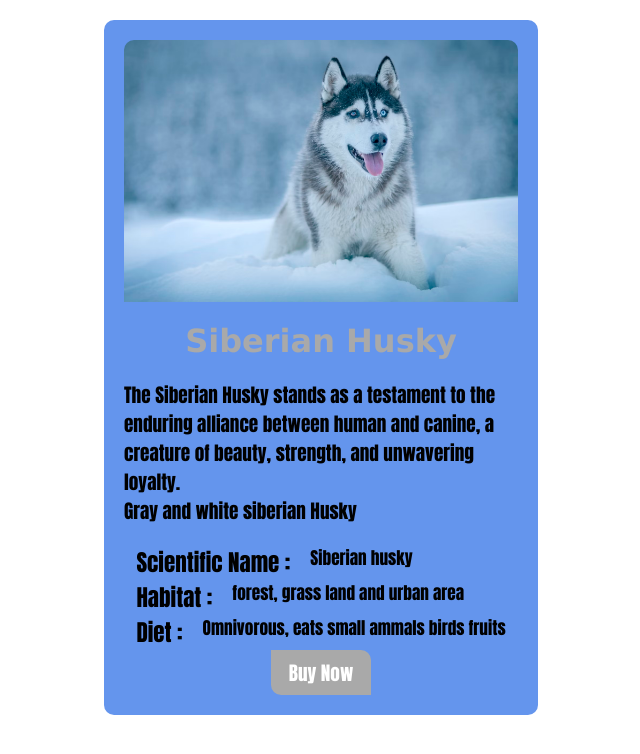
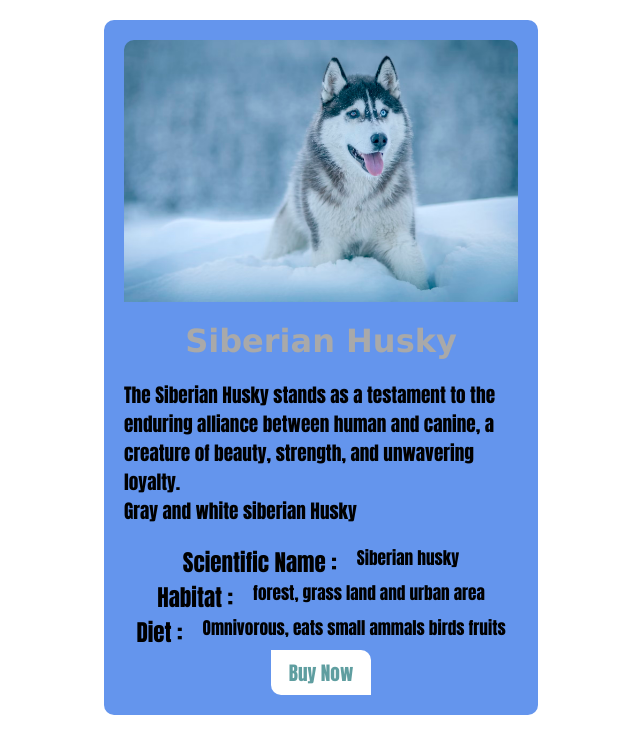
Before and after one commit to Danicard101/trade-card, a plain HTML site: page index.html in a window 1280 px wide. In both pictures the pointer is over the button "Buy Now". Shown: the whole page, without its empty margins (319-959 px from the left). Drawn offline with Linux system fonts and the light colour scheme.

Commit message:
My first commit

```diff
--- a/index.html
+++ b/index.html
@@ -55,6 +55,10 @@
         border-top-right-radius: 10px;
         border-bottom-left-radius: 10px;
       }
+      .here button:hover{
+        background-color: white;
+        color: cadetblue;
+      }
       .name h6 {
         display: flex;
         justify-content: center;
@@ -65,6 +69,7 @@
       }
       .desc ul li {
         display: flex;
+        justify-content: center;
         gap: 20px;
       }
       .desc ul {
```
